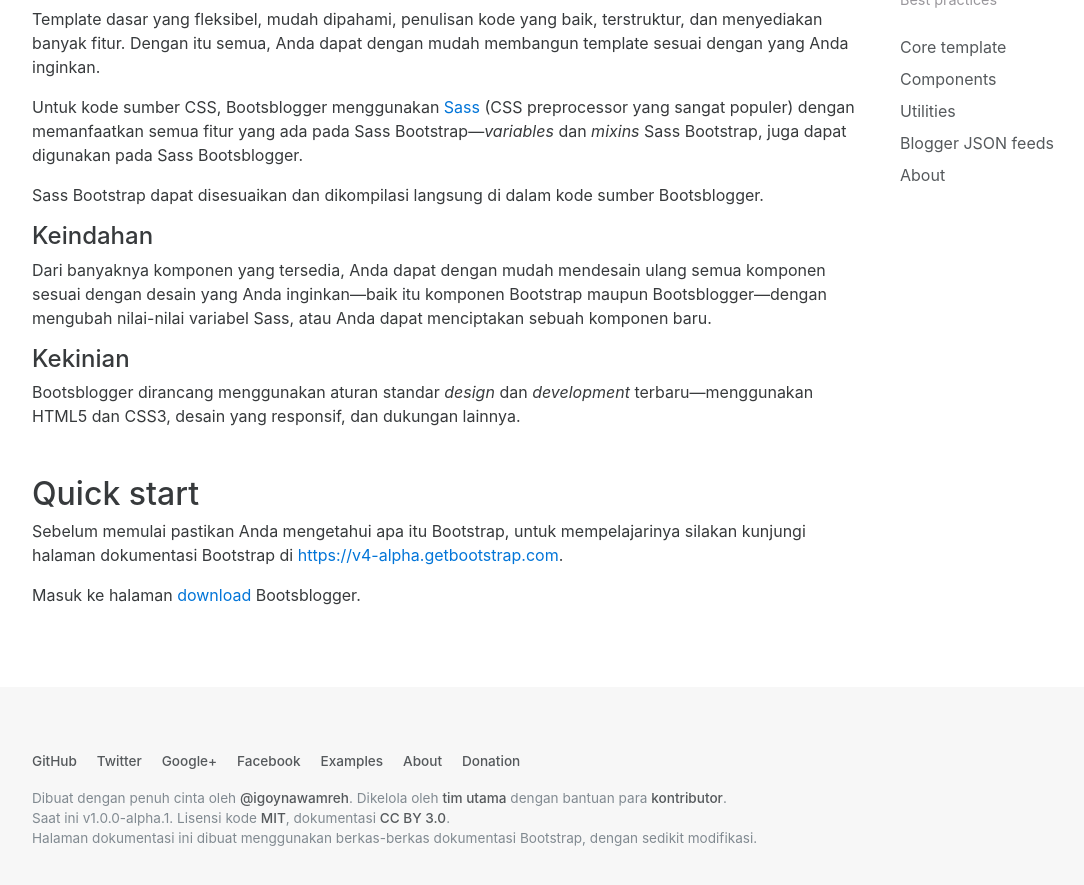
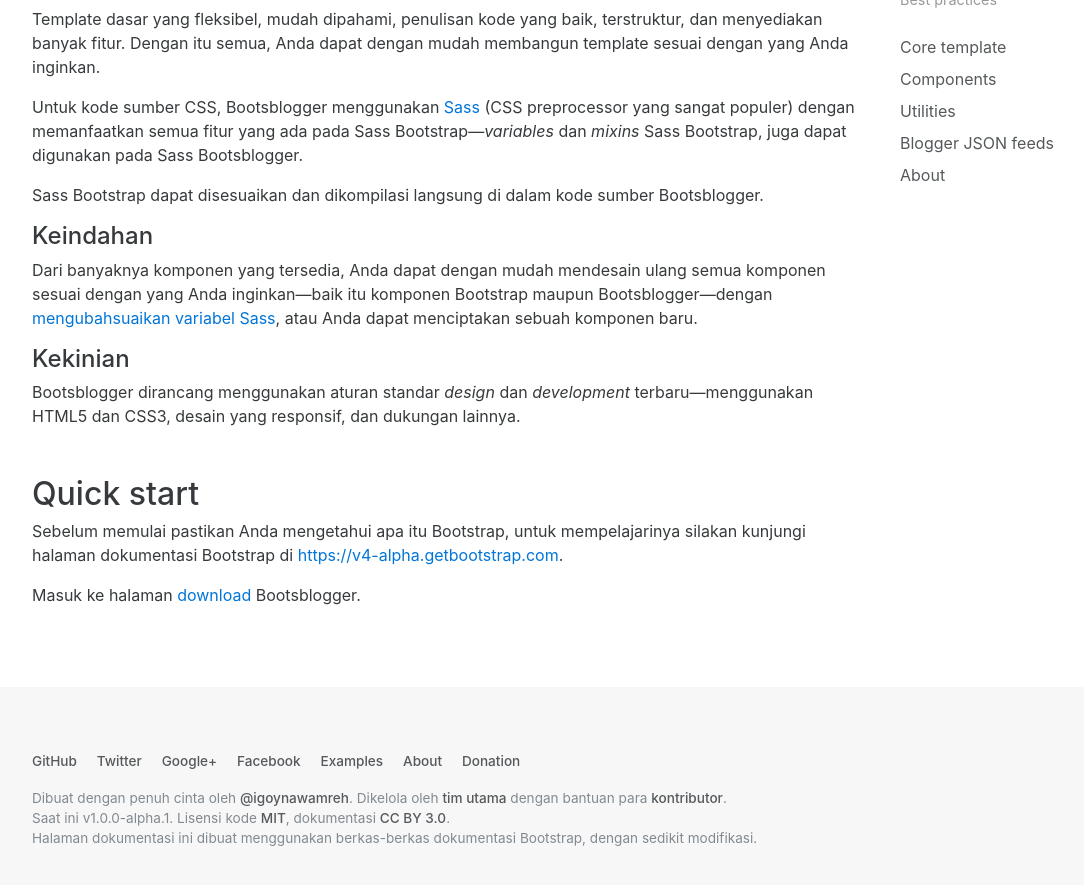
Before and after one commit to taufik-nurrohman/bootsblogger, a Jekyll site: the page built from docs/getting-started/introduction.md, in a window 1280 px wide and 900 px high, scrolled down 638 px. Shown: the top 885 px of the window, without its empty margins (53-1137 px from the left). Built offline with Jekyll 4.4.1, drawn with Linux system fonts in a browser that asks for light colours.

Commit message:
update docs

```diff
--- a/docs/getting-started/introduction.md
+++ b/docs/getting-started/introduction.md
@@ -20,7 +20,7 @@
 
 #### Keindahan
 
-Dari banyaknya komponen yang tersedia, Anda dapat dengan mudah mendesain ulang semua komponen sesuai dengan desain yang Anda inginkan—baik itu komponen Bootstrap maupun Bootsblogger—dengan mengubah nilai-nilai variabel Sass, atau Anda dapat menciptakan sebuah komponen baru.
+Dari banyaknya komponen yang tersedia, Anda dapat dengan mudah mendesain ulang semua komponen sesuai dengan yang Anda inginkan—baik itu komponen Bootstrap maupun Bootsblogger—dengan [mengubahsuaikan variabel Sass]({{ site.baseurl }}/getting-started/options/), atau Anda dapat menciptakan sebuah komponen baru.
 
 #### Kekinian
 
```
Also changed, not shown: docs/getting-started/contents.md (+1 -1 lines), docs/getting-started/options.md (+1 -1 lines).
